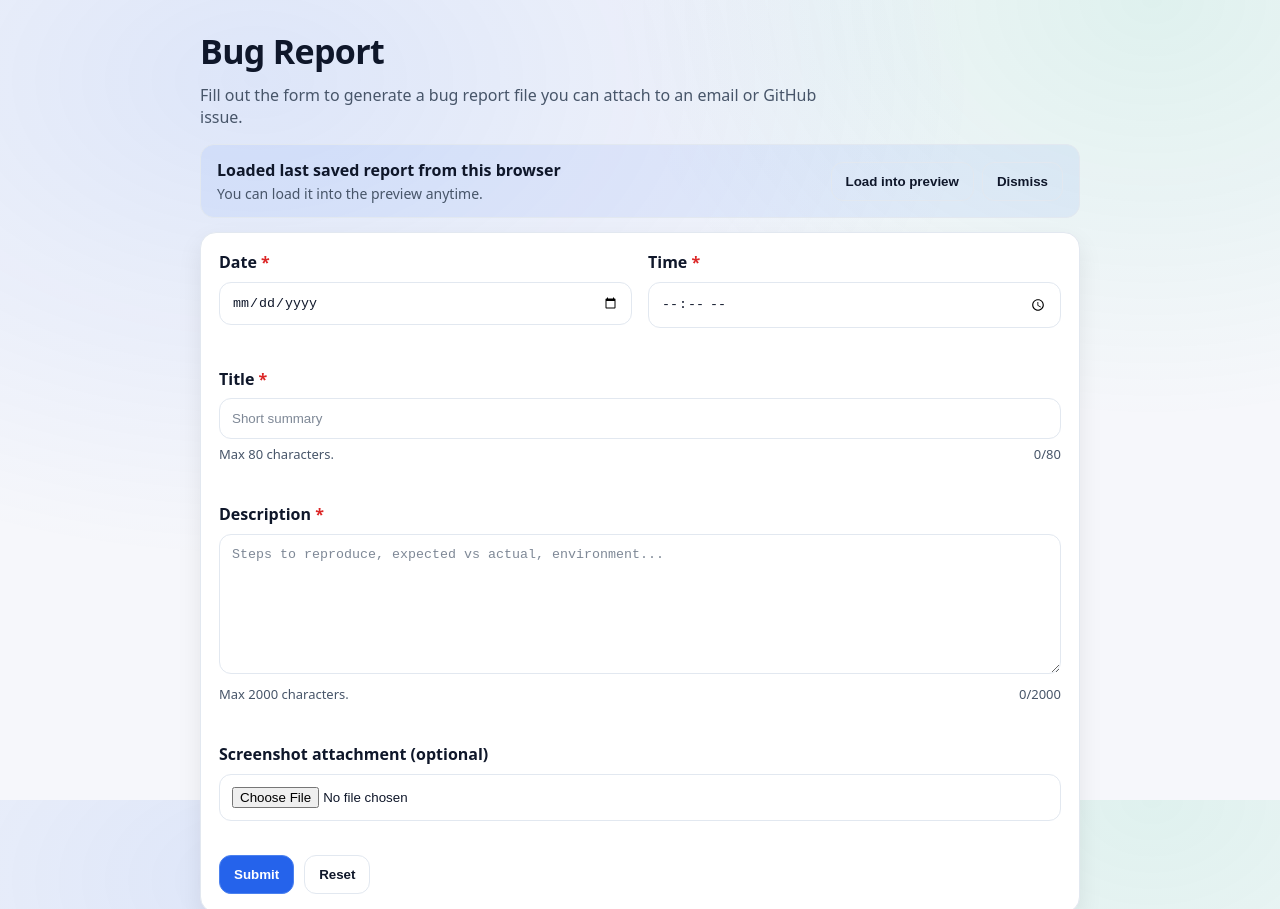
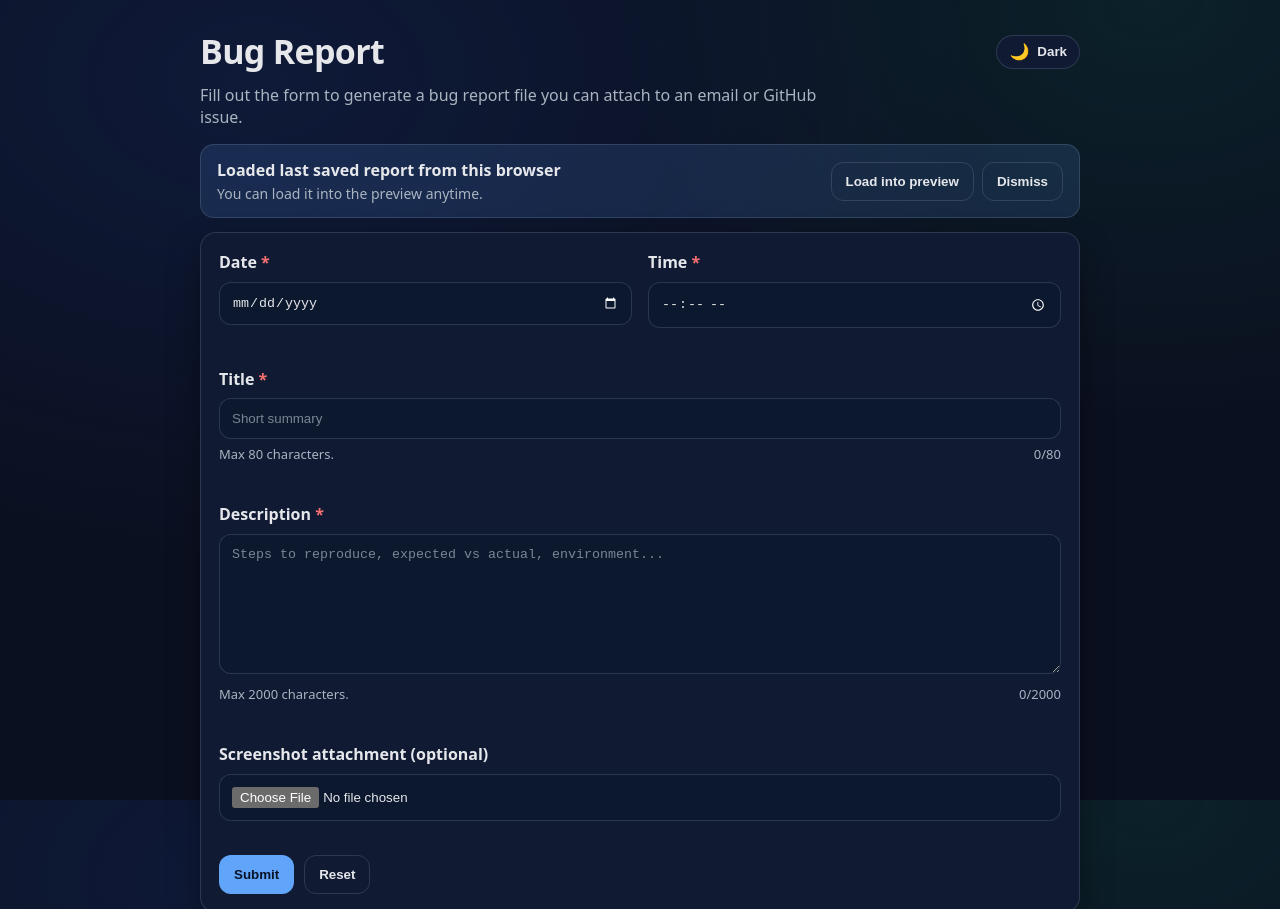
Before and after one commit to Cyber-Netic/new-bug-report, a plain HTML site: page index.html in a window 1280 px wide. Shown: the top 909 px of the page. Drawn offline with Linux system fonts and the light colour scheme.

Commit message:
Add light/dark theme toggle

```diff
--- a/bug-report.css
+++ b/bug-report.css
@@ -1,6 +1,23 @@
 :root {
+  --bg: #0b1020;
+  --card: #101a33;
+  --field: #0c182e;
+  --text: #e5e7eb;
+  --muted: #aab4c0;
+  --border: rgba(148, 163, 184, 0.22);
+  --shadow: 0 14px 32px rgba(0, 0, 0, 0.35);
+  --primary: #60a5fa;
+  --primaryText: #081226;
+  --danger: #f87171;
+  --success: #4ade80;
+  --focus: 3px solid rgba(96, 165, 250, 0.55);
+  --banner: rgba(96, 165, 250, 0.14);
+}
+
+:root[data-theme="light"] {
   --bg: #f6f7fb;
   --card: #ffffff;
+  --field: #ffffff;
   --text: #0f172a;
   --muted: #475569;
   --border: #e2e8f0;
@@ -10,22 +27,7 @@
   --danger: #dc2626;
   --success: #16a34a;
   --focus: 3px solid rgba(37, 99, 235, 0.45);
-}
-
-@media (prefers-color-scheme: dark) {
-  :root {
-    --bg: #0b1020;
-    --card: #101a33;
-    --text: #e5e7eb;
-    --muted: #aab4c0;
-    --border: rgba(148, 163, 184, 0.22);
-    --shadow: 0 14px 32px rgba(0, 0, 0, 0.35);
-    --primary: #60a5fa;
-    --primaryText: #081226;
-    --danger: #f87171;
-    --success: #4ade80;
-    --focus: 3px solid rgba(96, 165, 250, 0.55);
-  }
+  --banner: rgba(37, 99, 235, 0.08);
 }
 
 *,
@@ -61,8 +63,16 @@ body {
   margin-bottom: 16px;
 }
 
+.header__top {
+  display: flex;
+  align-items: center;
+  justify-content: space-between;
+  gap: 16px;
+  margin-bottom: 8px;
+}
+
 .header h1 {
-  margin: 0 0 8px;
+  margin: 0;
   font-size: 34px;
   letter-spacing: -0.02em;
 }
@@ -90,7 +100,7 @@ body {
   padding: 14px 16px;
   border-radius: 14px;
   border: 1px solid var(--border);
-  background: rgba(37, 99, 235, 0.08);
+  background: var(--banner);
 }
 
 .banner__text {
@@ -141,7 +151,7 @@ input, textarea {
   padding: 12px 12px;
   border-radius: 12px;
   border: 1px solid var(--border);
-  background: transparent;
+  background: var(--field);
   color: var(--text);
   outline: none;
 }
@@ -233,6 +243,24 @@ textarea[aria-invalid="true"] {
   padding: 8px 10px;
   border-radius: 10px;
   font-size: 13px;
+}
+
+.theme-toggle {
+  display: inline-flex;
+  align-items: center;
+  gap: 8px;
+  padding: 8px 12px;
+  border-radius: 999px;
+  border: 1px solid var(--border);
+  background: var(--card);
+  color: var(--text);
+  font-weight: 650;
+  cursor: pointer;
+}
+
+.theme-toggle__icon {
+  font-size: 16px;
+  line-height: 1;
 }
 
 .fileinfo {
--- a/bug-report.js
+++ b/bug-report.js
@@ -34,7 +34,35 @@
   const loadSavedBtn = $("#loadSavedBtn");
   const dismissBannerBtn = $("#dismissBannerBtn");
 
+  const themeToggle = $("#themeToggle");
+  const themeToggleIcon = $("#themeToggleIcon");
+  const themeToggleText = $("#themeToggleText");
+
   let lastReport = null;
+
+  function getCurrentTheme() {
+    const attr = document.documentElement.getAttribute("data-theme");
+    return attr === "light" || attr === "dark" ? attr : "dark";
+  }
+
+  function updateThemeToggle(theme) {
+    const isDark = theme === "dark";
+    if (themeToggleIcon) themeToggleIcon.textContent = isDark ? "🌙" : "☀️";
+    if (themeToggleText) themeToggleText.textContent = isDark ? "Dark" : "Light";
+    themeToggle.setAttribute("aria-pressed", String(isDark));
+    themeToggle.setAttribute("aria-label", `Switch to ${isDark ? "light" : "dark"} theme`);
+  }
+
+  function applyTheme(theme) {
+    document.documentElement.setAttribute("data-theme", theme);
+    document.documentElement.style.colorScheme = theme;
+    try {
+      localStorage.setItem("theme", theme);
+    } catch (_) {
+      // ignore storage errors
+    }
+    updateThemeToggle(theme);
+  }
 
   function bytesToHuman(bytes) {
     if (!Number.isFinite(bytes)) return "";
@@ -395,6 +423,14 @@
   });
 
   // Init
+  if (themeToggle) {
+    const initialTheme = getCurrentTheme();
+    updateThemeToggle(initialTheme);
+    themeToggle.addEventListener("click", () => {
+      const nextTheme = getCurrentTheme() === "dark" ? "light" : "dark";
+      applyTheme(nextTheme);
+    });
+  }
   updateCounts();
   clearErrors();
   resetScreenshotUI();
--- a/index.html
+++ b/index.html
@@ -5,13 +5,38 @@
   <meta name="viewport" content="width=device-width, initial-scale=1" />
   <title>Bug Report</title>
   <meta name="description" content="Generate a bug report JSON file and GitHub-friendly Markdown from a static form." />
+  <script>
+    (() => {
+      try {
+        const stored = localStorage.getItem("theme");
+        const theme = stored === "light" || stored === "dark" ? stored : "dark";
+        document.documentElement.setAttribute("data-theme", theme);
+        document.documentElement.style.colorScheme = theme;
+      } catch (_) {
+        document.documentElement.setAttribute("data-theme", "dark");
+        document.documentElement.style.colorScheme = "dark";
+      }
+    })();
+  </script>
   <link rel="stylesheet" href="bug-report.css" />
 </head>
 <body>
   <main class="page">
     <div class="container">
       <header class="header">
-        <h1>Bug Report</h1>
+        <div class="header__top">
+          <h1>Bug Report</h1>
+          <button
+            id="themeToggle"
+            class="theme-toggle"
+            type="button"
+            aria-pressed="true"
+            aria-label="Switch to light theme"
+          >
+            <span class="theme-toggle__icon" id="themeToggleIcon" aria-hidden="true">🌙</span>
+            <span class="theme-toggle__text" id="themeToggleText">Dark</span>
+          </button>
+        </div>
         <p class="helper">
           Fill out the form to generate a bug report file you can attach to an email or GitHub issue.
         </p>
```
